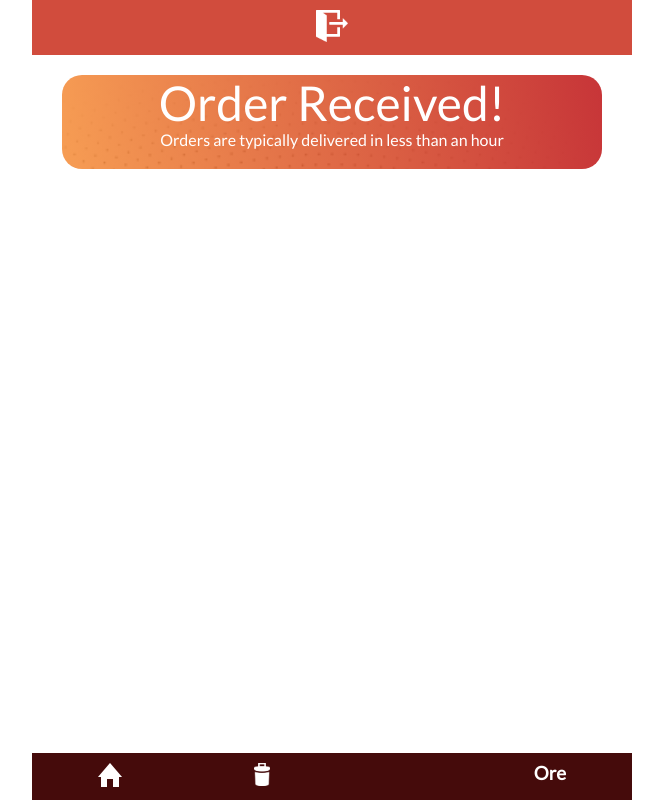
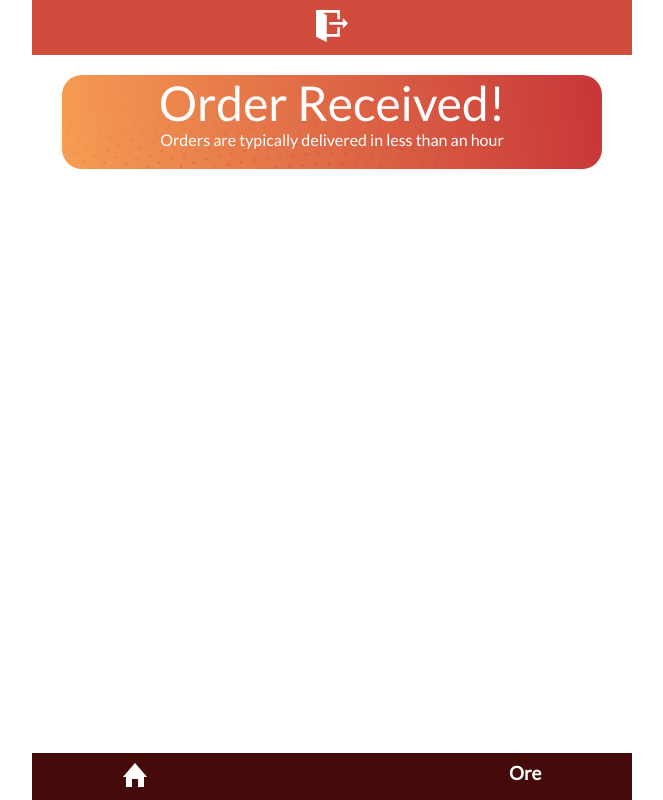
Before and after one commit to oreakinwole/Ritadel, a React (Create React App) app in the folder client/: page /ordersuccess in a window 1280 px wide. Shown: the whole page, without its empty margins (308-971 px from the left). Built offline with nearby package versions, Linux system fonts and the light colour scheme.

Commit message:
Update BottomNav.js

```diff
--- a/client/src/components/utilcomponent/BottomNav.js
+++ b/client/src/components/utilcomponent/BottomNav.js
@@ -16,6 +16,9 @@ const BottomNav = styled.section`
     position: fixed;
     width: 600px;
     bottom: 0;
+    @media (max-width: 768px) {
+        width: 100%;
+    }
 
     div{
 
@@ -45,9 +48,11 @@ const Nav = props => (
         <Link to={props.firstIconLink}> <img src={props.firstIcon} alt={props.firstIconalt}/></Link>
     </div>
 
-    <div>
+    {
+    props.trash && <div>
         <img className= "trash" src={trashIcon} alt="trash" />
     </div>
+    }
 
     <h2>{props.title} {props.allOrdersLength && props.allOrdersLength} </h2>
 
```
